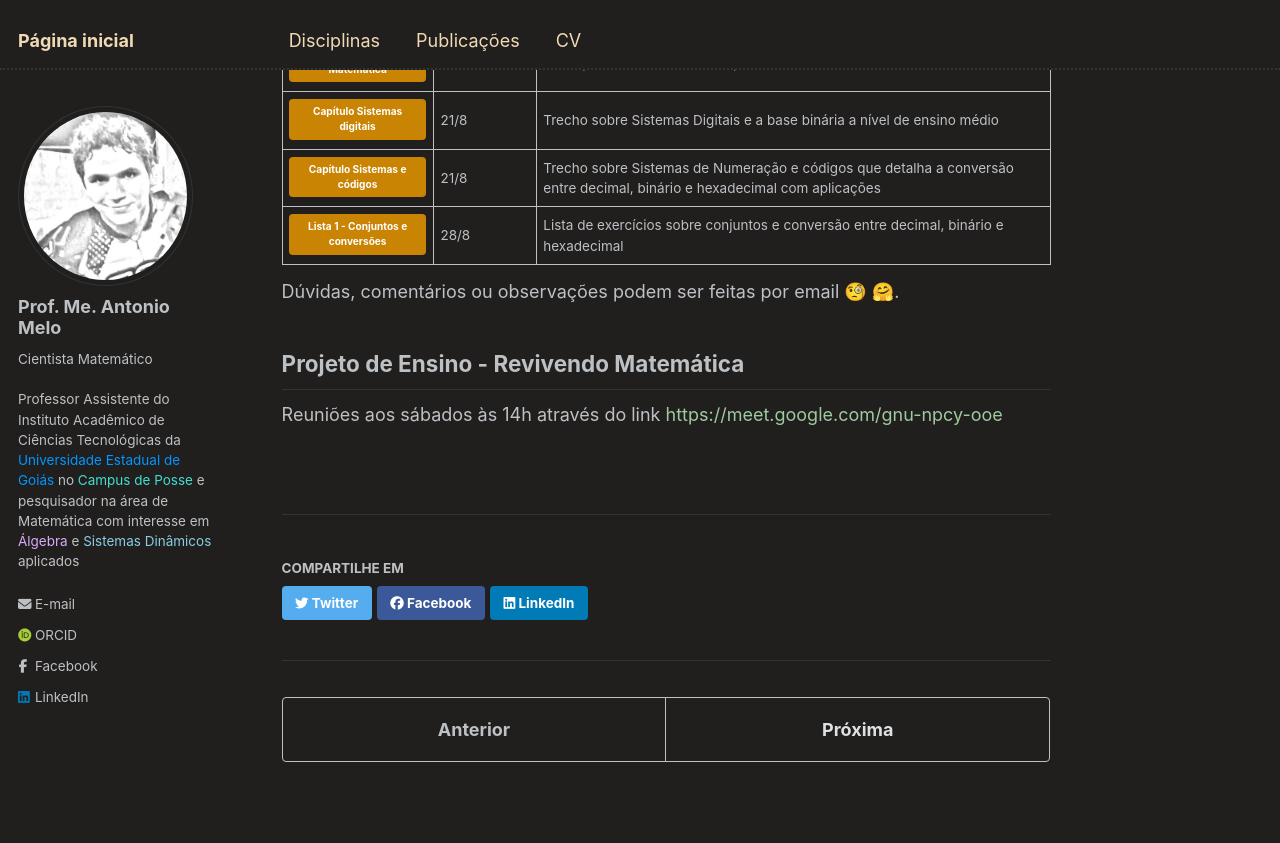
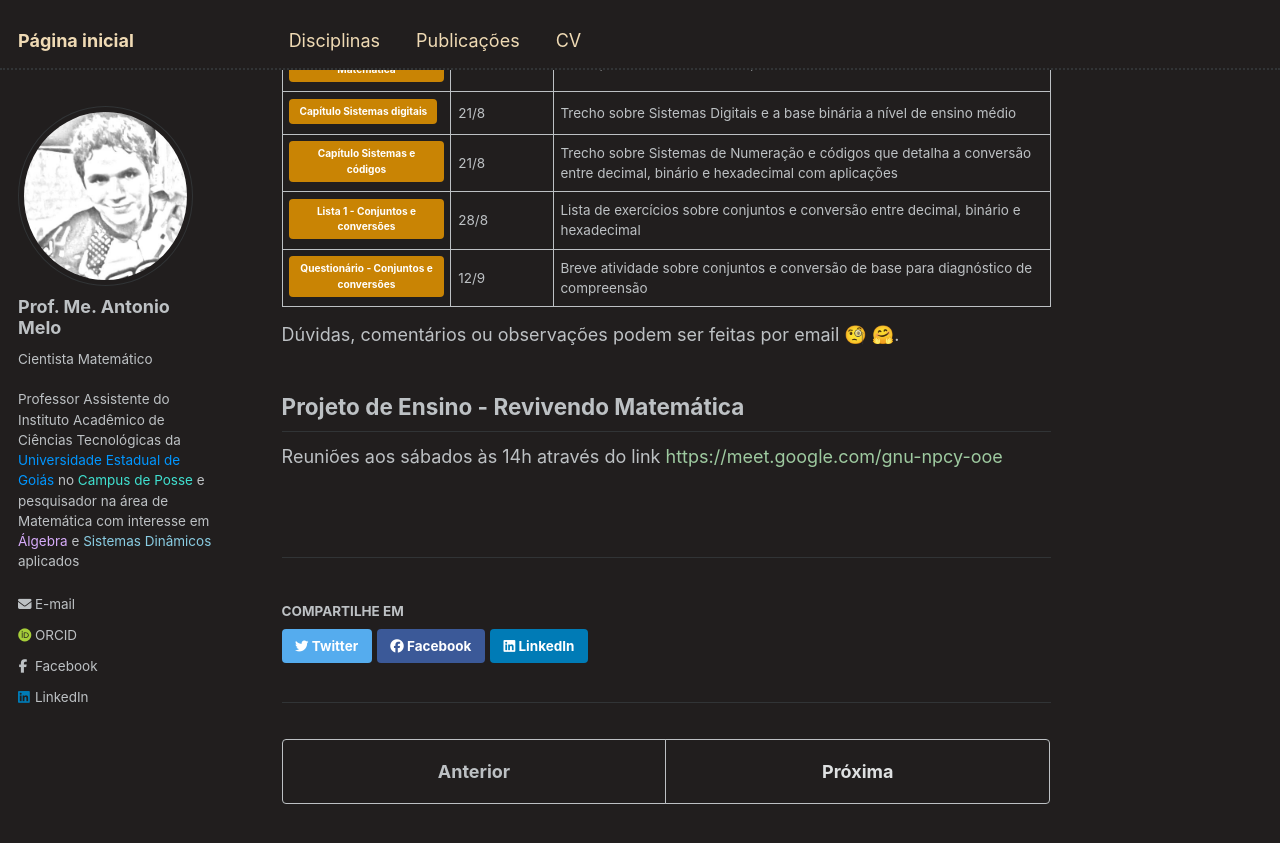
Before and after one commit to antmelo/antmelo.github.io, a Jekyll site: the page built from _teaching/2024-2-fundamentos.md, in a window 1280 px wide and 900 px high, scrolled down 1278 px. Shown: the top 843 px of the window. Built offline with Jekyll 4.4.1, drawn with Linux system fonts in a browser that asks for light colours; some web fonts are replaced.

Commit message:
Update 2024-2-fundamentos.md

```diff
--- a/_teaching/2024-2-fundamentos.md
+++ b/_teaching/2024-2-fundamentos.md
@@ -39,6 +39,7 @@ lógicas; Lógica de predicados. Aplicações de lógica de predicados.
 | [Capítulo Sistemas digitais](https://antmelo.github.io/files/sistemas-numeracao.pdf){: .btn}   | 21/8   | Trecho sobre Sistemas Digitais e a base binária a nível de ensino médio             |
 | [Capítulo Sistemas e códigos](https://antmelo.github.io/files/sistemas-codigos.pdf){: .btn}    | 21/8   | Trecho sobre Sistemas de Numeração e códigos que detalha a conversão entre decimal, binário e hexadecimal com aplicações            |
 | [Lista 1 - Conjuntos e conversões](https://antmelo.github.io/files/Lista1-Conjuntos_conversoes.pdf){: .btn}   | 28/8   | Lista de exercícios sobre conjuntos e conversão entre decimal, binário e hexadecimal            |
+| [Questionário - Conjuntos e conversões](https://antmelo.github.io/files/FundQ1.pdf){: .btn}   | 12/9   | Breve atividade sobre conjuntos e conversão de base para diagnóstico de compreensão            |
 
 
 
```
